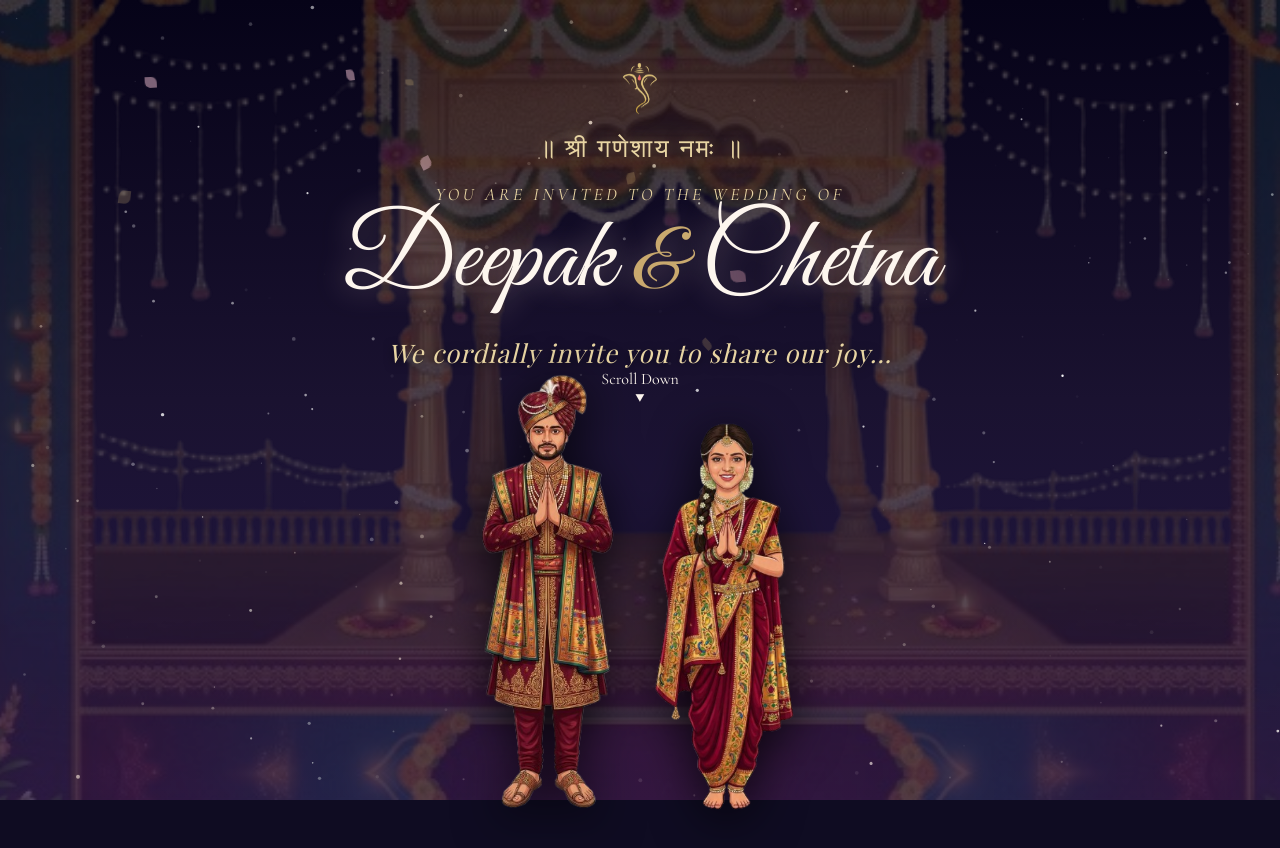
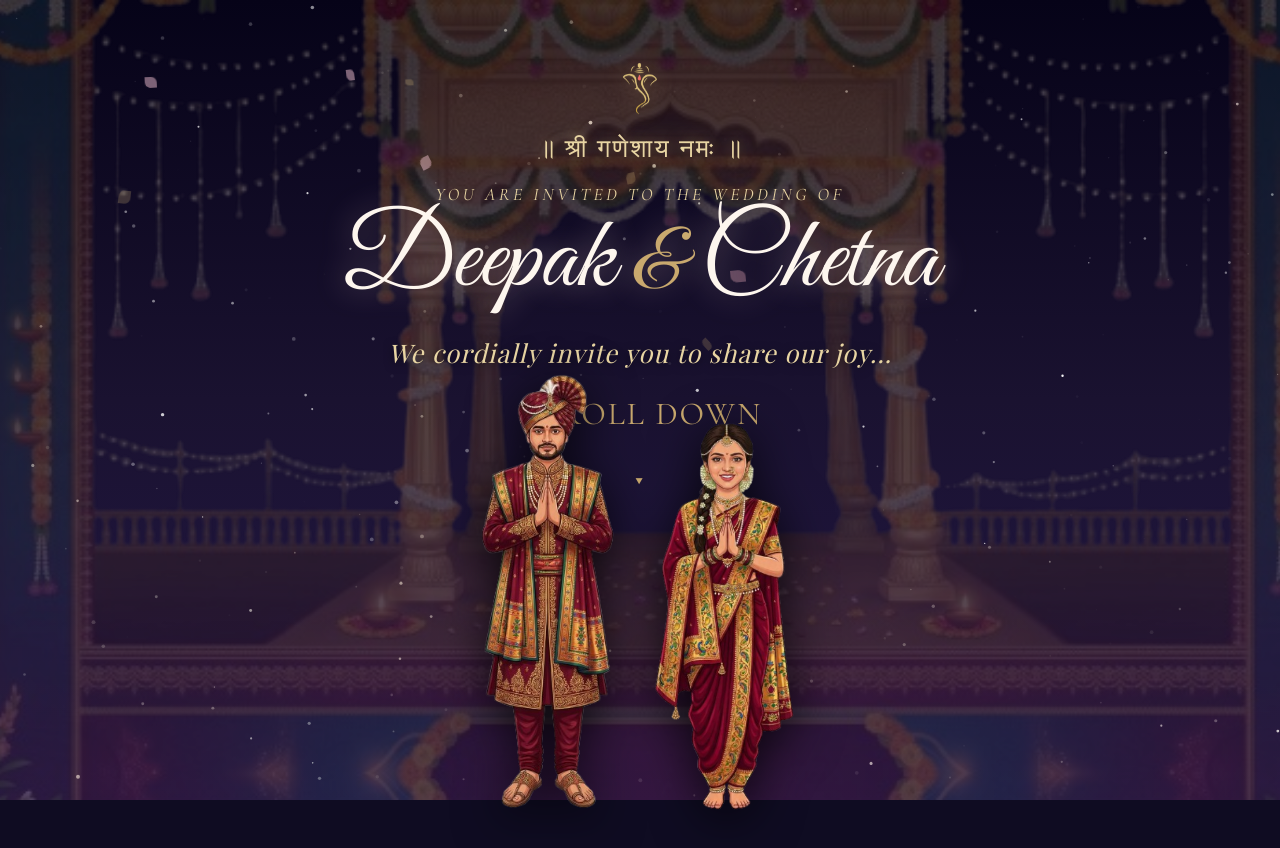
Before and after one commit to Jiyaa04/Deepak_-_Chetna, a plain HTML site: page index.html in a window 1280 px wide. Shown: the top 848 px of the page. Drawn offline with nearby package versions, Linux system fonts and the light colour scheme; a web font is replaced by a local one.

Commit message:
Update index.html

```diff
--- a/index.html
+++ b/index.html
@@ -301,8 +301,11 @@
   <div class="names-main">Deepak <span class="ampersand">&</span> Chetna</div>
 
   <div class="cordial-invite">We cordially invite you to share our joy...</div>
-  <div class="chipotle,scroll-indicator">
-   Scroll Down <br>⯆
+  <div class="scroll-indicator">
+   Scroll Down
+  </div>
+ <div class="chipotle">
+   <br>⯆
 </div>
 
 <div class="couple-layer">
```
